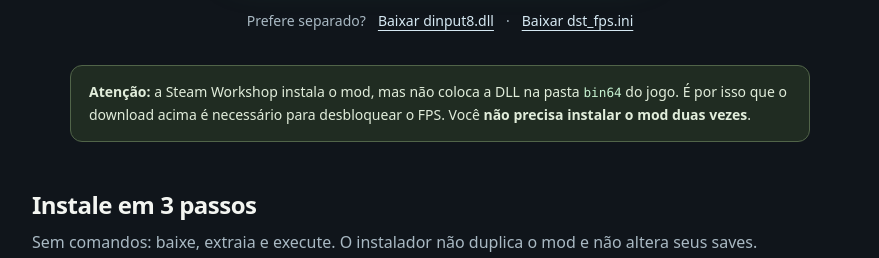
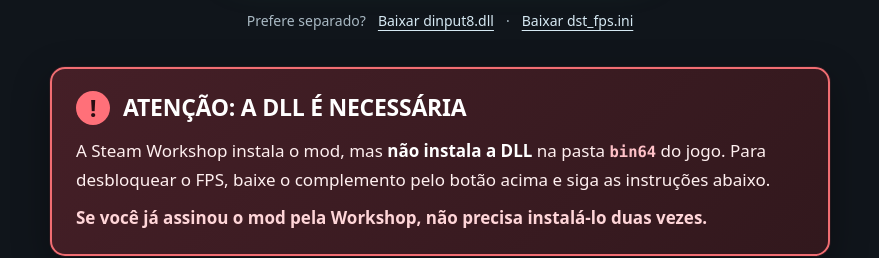
Before and after one commit to efac000/Desbloquear-QPS, a plain HTML site: page docs/index.html in a window 1280 px wide. Shown: the part 553-811 px from the top of the page, without its empty margins (200-1079 px from the left). Drawn offline with Linux system fonts and the light colour scheme; no server answers.

Commit message:
style(site): destaque vermelho para aviso de DLL obrigatoria

```diff
--- a/docs/index.html
+++ b/docs/index.html
@@ -36,7 +36,14 @@
     .size { color:var(--muted); font-size:13px; margin:0; }
     .direct { color:var(--muted); font-size:14px; display:flex; justify-content:center; gap:12px; flex-wrap:wrap; margin:13px 0 0; }
     .direct a { color:#d6e9f3; }
-    .notice { margin:33px auto 0; max-width:740px; padding:15px 18px; text-align:left; border:1px solid #516449; border-radius:12px; background:#202c22; font-size:14px; color:#e1eddb; }
+    .notice { margin:35px auto 0; max-width:780px; padding:22px 24px; text-align:left; border:2px solid #f16d72; border-radius:15px; background:linear-gradient(135deg,#451f27,#32181d); box-shadow:0 12px 38px #0005,0 0 0 1px #8d343c35; font-size:17px; line-height:1.65; color:#fff0f0; }
+    .notice-title { display:flex; align-items:center; gap:13px; margin-bottom:12px; color:#ffb3b8; font-size:clamp(19px,3vw,23px); line-height:1.3; letter-spacing:-.25px; }
+    .notice-symbol { flex:0 0 34px; width:34px; height:34px; border-radius:50%; background:#ff7079; color:#2a0d13; font-size:24px; font-weight:900; line-height:34px; text-align:center; }
+    .notice p { margin:0 0 10px; }
+    .notice p:last-child { margin-bottom:0; }
+    .notice code { color:#ffc2c8; font-weight:700; }
+    .notice strong { color:#fff; }
+    .notice-emphasis { font-weight:750; color:#ffd5d8; }
     section { margin-top:48px; }
     h2 { font-size:24px; line-height:1.25; letter-spacing:-.5px; margin:0 0 10px; }
     .intro { color:var(--muted); margin:0 0 20px; }
@@ -86,7 +93,11 @@
     </div>
     <p class="direct">Prefere separado? <a href="https://github.com/eduardonnn/Desbloquear-QPS/releases/latest/download/dinput8.dll">Baixar dinput8.dll</a> <span aria-hidden="true">·</span> <a href="https://github.com/eduardonnn/Desbloquear-QPS/releases/latest/download/dst_fps.ini">Baixar dst_fps.ini</a></p>
   </div>
-  <div class="notice"><strong>Atenção:</strong> a Steam Workshop instala o mod, mas não coloca a DLL na pasta <code>bin64</code> do jogo. É por isso que o download acima é necessário para desbloquear o FPS. Você <strong>não precisa instalar o mod duas vezes</strong>.</div>
+  <div class="notice" role="note" aria-label="Atenção: DLL necessária para desbloquear FPS">
+    <div class="notice-title"><span class="notice-symbol" aria-hidden="true">!</span><strong>ATENÇÃO: A DLL É NECESSÁRIA</strong></div>
+    <p>A Steam Workshop instala o mod, mas <strong>não instala a DLL</strong> na pasta <code>bin64</code> do jogo. Para desbloquear o FPS, baixe o complemento pelo botão acima e siga as instruções abaixo.</p>
+    <p class="notice-emphasis">Se você já assinou o mod pela Workshop, não precisa instalá-lo duas vezes.</p>
+  </div>
 
   <section id="como-instalar">
     <h2>Instale em 3 passos</h2>
```
Also changed, not shown: 2 other files.
